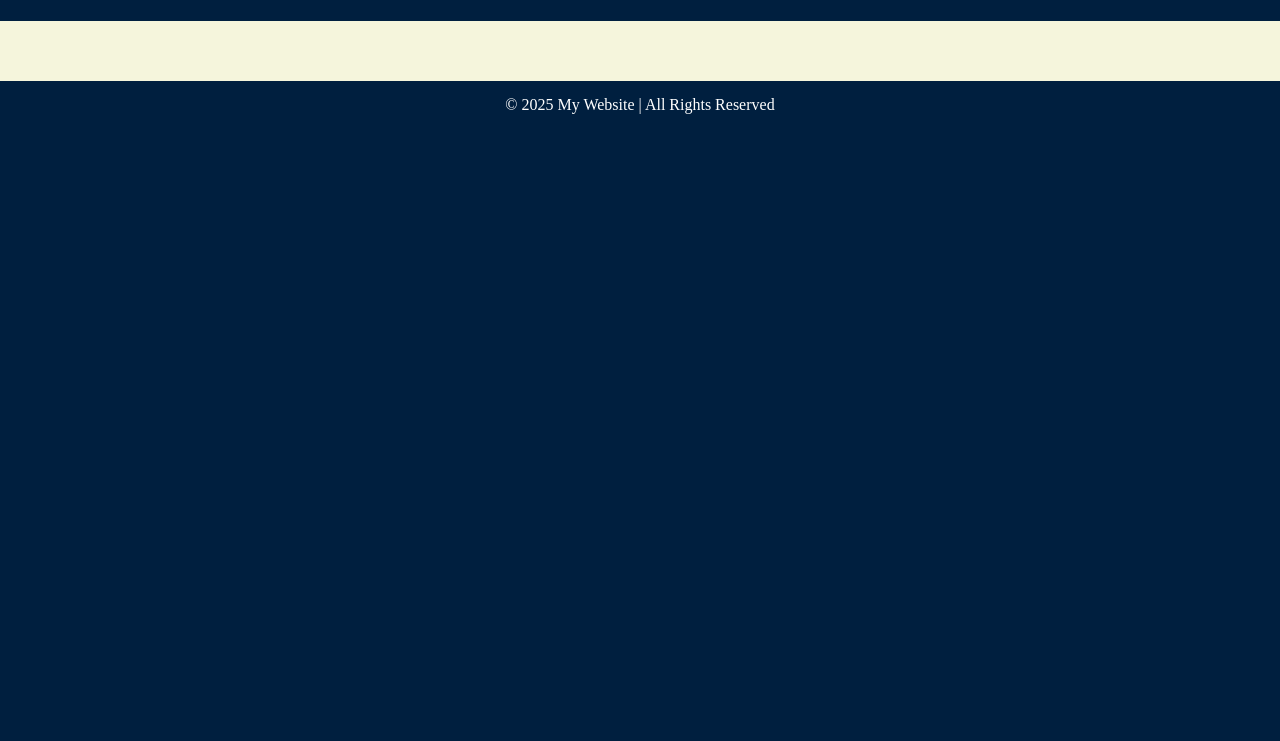
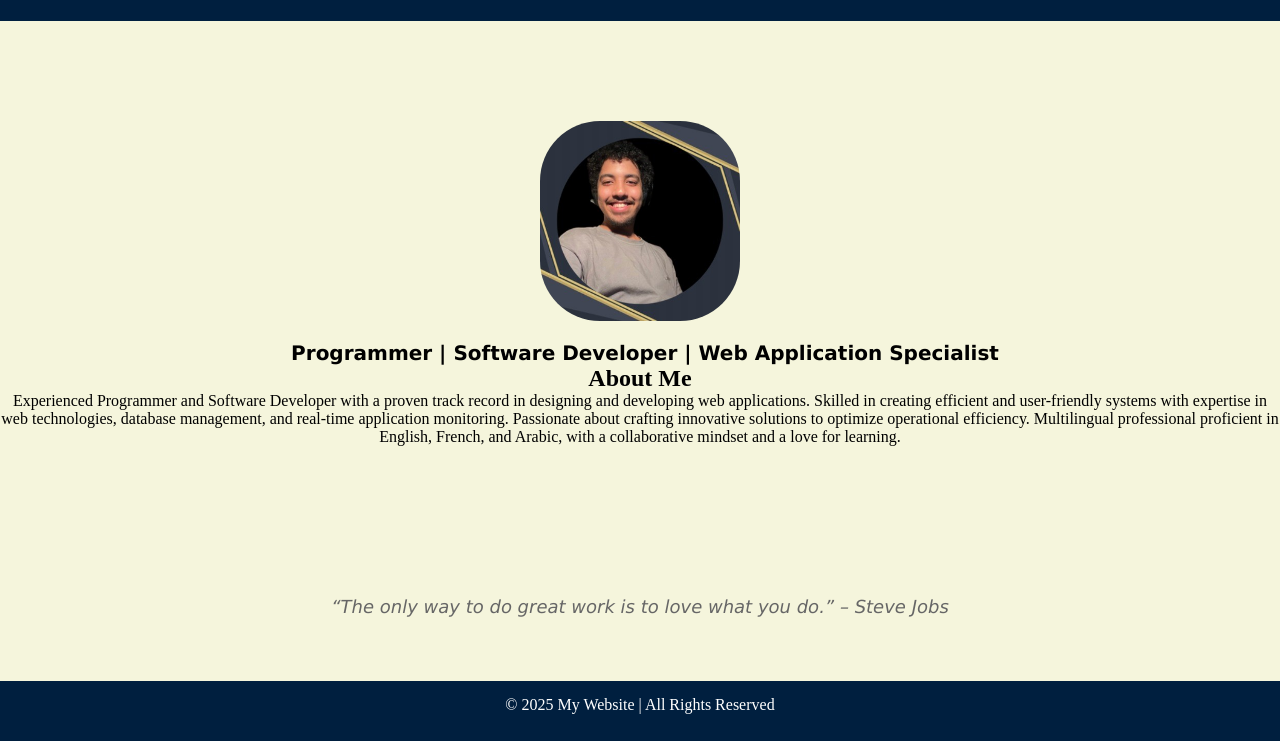
Before and after one commit to med-ilyass/personal_site, a plain HTML site: page index.html in a window 1280 px wide. Shown: the part 59-800 px from the top of the page. Drawn offline with Linux system fonts and the light colour scheme.

Commit message:
update the home page (about me)

```diff
--- a/index.html
+++ b/index.html
@@ -20,7 +20,10 @@
         </nav>
     </header>
     <div class="content">
-        <div class="title"></div>
+        <div class="profile-image">
+            <img src="./image.jpeg" alt="Ilyass Oudli">
+        </div>
+        <div class="title">
             <h1 class="title1">Programmer | Software Developer | Web Application Specialist</h1>
             <h2>About Me</h2>
             <p>Experienced Programmer and Software Developer with a proven track record in designing and developing web applications.
@@ -28,6 +31,12 @@
                 Passionate about crafting innovative solutions to optimize operational efficiency.
                 Multilingual professional proficient in English, French, and Arabic, with a collaborative mindset and a love for learning.</p>
         </div>
+
+        <div class="quote">
+            <p class="quoteText">“The only way to do great work is to love what you do.” – Steve Jobs</p>
+        </div>
+    </div>
+    </div>
     <footer>
         <p>&copy; 2025 My Website | All Rights Reserved</p>
     </footer>
--- a/style.css
+++ b/style.css
@@ -70,14 +70,14 @@ nav{
 }
 
 .content{
-    /* text-align: center; */
+    text-align: center;
     display: flex;
     position: fixed;
     flex-direction: column;
     justify-content: center;
     align-items: center;
     padding-top: 100px;
-    height: 100hv;
+    /* height: 100hv; */
 }
 .container{
     display: flex;
@@ -85,6 +85,9 @@ nav{
     align-items: center;
     width: 90%;
 
+}
+.title{
+    margin-top: 20px;
 }
 
 .title1{
@@ -111,12 +114,10 @@ nav{
     border-radius: 50%;
     display: flex;
     justify-content: center;
-    width: 400px;
-    height: 400px;
 }
 .profile-image img {
-    width: 300px;
-    height: 300px;
+    width: 200px;
+    height: 200px;
     object-fit: cover;
     border-radius: 30%;
 }
@@ -225,7 +226,7 @@ footer img {
     color: red;
 }
 footer{
-    height: calc(100vh - 140px);
+    height: calc(25vh - 140px);
     background-color: #001f3f;
     width: 100%;
     color: white;
```
Lines whose indentation alone changed are shown as unchanged.
